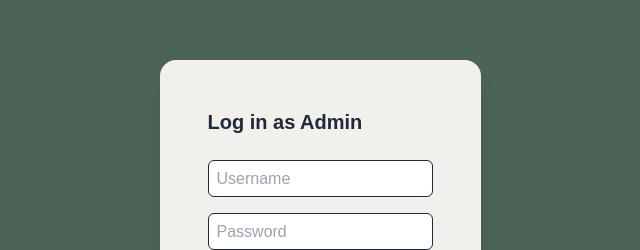
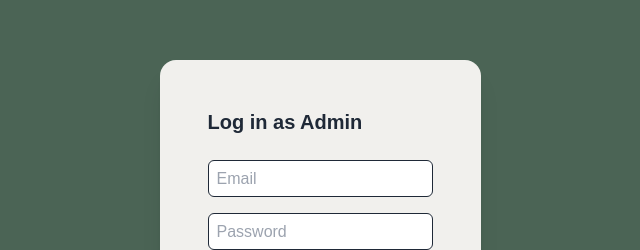
Before and after one commit to sunandacarlstrom/feedback-app-web, a Next.js app: page / in a window 1280 px wide. Shown: the part 189-439 px from the top of the page, without its empty margins (320-960 px from the left). Built offline with nearby package versions, Linux system fonts and the light colour scheme.

Commit message:
Spara formulärdata i en UseState

```diff
--- a/src/components/Buttons/ButtonLogin.jsx
+++ b/src/components/Buttons/ButtonLogin.jsx
@@ -1,11 +1,9 @@
-import Link from "next/link";
-
-const ButtonLogin = ({ children, link }) => {
+const ButtonLogin = ({ children }) => {
     return (
         <>
-            <Link href={link} className="w-fit">
-                <button className="btn bg-digital-black text-digital-white hover:bg-forest border-none">{children}</button>
-            </Link>
+            <button type="submit" className="btn bg-digital-black text-digital-white hover:bg-forest border-none">
+                {children}
+            </button>
         </>
     );
 };
--- a/src/components/Forms/LoginForm/LoginForm.jsx
+++ b/src/components/Forms/LoginForm/LoginForm.jsx
@@ -1,6 +1,22 @@
+"use client";
 import ButtonLogin from "@/components/Buttons/ButtonLogin";
+import { useEffect, useState } from "react";
 
 const LoginForm = () => {
+    const [form, setForm] = useState({ email: "", password: "" });
+
+    const onChange = (e) => {
+        setForm((prevForm) => {
+            const updatedForm = { ...prevForm };
+            updatedForm[e.target.id] = e.target.value;
+            return updatedForm;
+        });
+    };
+
+    useEffect(() => {
+        console.log(form);
+    }, [form]);
+
     return (
         <>
             <div className="card bg-digital-white shadow-xl p-4">
@@ -8,9 +24,25 @@ const LoginForm = () => {
                     <h2 className="card-title mb-4 text-center">Log in as Admin</h2>
                     <form id="login-form">
                         <div className="flex flex-col gap-4 justify-center items-center">
-                            <input type="text" placeholder="Username" name="username" id="login-username" className="border p-2 rounded-md w-full focus:outline-none focus:border-pear" />
-                            <input type="password" placeholder="Password" name="password" id="login-password" className="border p-2 rounded-md w-full focus:outline-none focus:border-pear" />
-                            <ButtonLogin link="/admin/companyEvent">Log in</ButtonLogin>
+                            <input
+                                type="text"
+                                value={form.email}
+                                onChange={onChange}
+                                placeholder="Email"
+                                name="email"
+                                id="email"
+                                className="border p-2 rounded-md w-full focus:outline-none focus:border-pear"
+                            />
+                            <input
+                                type="password"
+                                value={form.password}
+                                onChange={onChange}
+                                placeholder="Password"
+                                name="password"
+                                id="password"
+                                className="border p-2 rounded-md w-full focus:outline-none focus:border-pear"
+                            />
+                            <ButtonLogin>Log in</ButtonLogin>
                         </div>
                     </form>
                 </div>
```
